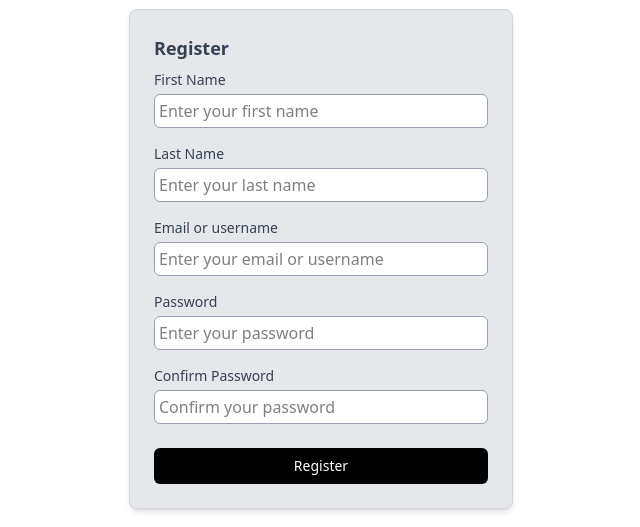
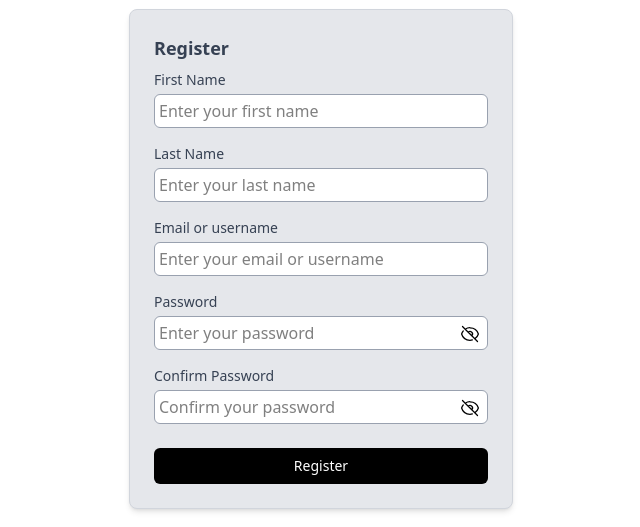
Before and after one commit to codecoffeeblack/internship, a Next.js app: page /register in a window 1280 px wide. Shown: the part 163-690 px from the top of the page, without its empty margins (319-959 px from the left). Built offline with nearby package versions, Linux system fonts and the light colour scheme.

Commit message:
feat: add error handler in registration page, add show password icon and logic

```diff
--- a/app/api/users/route.ts
+++ b/app/api/users/route.ts
@@ -46,21 +46,22 @@ export async function POST(request: NextRequest) {
   if (!valid) {
     return NextResponse.json({
       error: reason
-    })
+    }, {status: 400})
   }
 
   if (password !== confirm_password) {
     return NextResponse.json({
       error: "Password does not match"
-    })
+    }, {status: 400})
   }
 
-  const { data: existingUser } = await getSupabaseAdminClient().from("user").select("*").eq("email", email).single();
+  const { data: existingUser, error: existingUserError } = await getSupabaseAdminClient().from("user").select("*").eq("email", email).single();
+  console.log (existingUser, existingUserError);
   if (existingUser) {
     console.error("Error fetching user:", existingUser?.error?.message);
     return NextResponse.json({
       error: "Email already in use"
-    })
+    }, {status: 400})
   }
 
   const hashedPassword = await bcrypt.hash(password, 10);
--- a/app/register/page.tsx
+++ b/app/register/page.tsx
@@ -4,8 +4,38 @@ import InputField from "@/components/input-field";
 import LoginForm from "@/components/login-form";
 import Button from "@/components/button";
 import Link from "next/link";
+import { useState } from "react";
+import { useRouter } from "next/navigation";
+import InputFieldPassword from "@/components/input-field-password";
+
 
 const RegisterPage = () => {
+    const router = useRouter();
+    const [form, setForm] = useState({ first_name: '', last_name: '', email: '', password: '', confirm_password: '' });
+
+    const [isLoading, setIsLoading] = useState(false);
+    const [isError, setIsError] = useState(false);
+    const [errorMessage, setErrorMessage] = useState('');
+
+    const handleSubmit = async (event: React.FormEvent<HTMLFormElement>) => {
+            event.preventDefault();
+            setIsLoading(true);
+            setIsError(false);
+            const response = await fetch("/api/users", {
+                method: "POST",
+                body: JSON.stringify(form)
+            });
+            if (response?.ok) {
+                router.push("/login");
+            } else {
+                const data = await response.json();
+                console.log(data);
+                setErrorMessage(data.error);
+                setIsError(true);
+            }
+            setIsLoading(false);
+        }
+
     return (
         <div className="flex justify-center h-screen items-center flex-col gap-4">
             <div className="flex items-center flex-col gap-2">
@@ -14,39 +44,42 @@ const RegisterPage = () => {
             </div>
 
             <LoginForm label="Register">
-                <form>
+                <form onSubmit={ handleSubmit }>
                     <InputField
                         label="First Name"
                         placeholder="Enter your first name"
                         type="text"
-                        name="First_name"
-                        onChange={() => {}}/>
+                        name="first_name"
+                        onChange={(event) => setForm({...form, first_name: event.target.value})}/>
                     <InputField
                         label="Last Name"
                         placeholder="Enter your last name"
                         type="text"
-                        name="Last_name"
-                        onChange={() => {}}/>
+                        name="last_name"
+                        onChange={(event) => setForm({...form, last_name: event.target.value})}/>
                     <InputField
                         label="Email or username"
                         placeholder="Enter your email or username"
                         type="text"
-                        name="Email"
-                        onChange={() => {}}/>
-                    <InputField
+                        name="email"
+                        onChange={(event) => setForm({...form, email: event.target.value})}/>
+                    <InputFieldPassword
                         label="Password"
                         placeholder="Enter your password"
                         type="password"
-                        name="Password"
-                        onChange={() => {}}/>
-                    <InputField
+                        name="password"
+                        onChange={(event) => setForm({...form, password: event.target.value})}/>
+                    <InputFieldPassword
                         label="Confirm Password"
                         placeholder="Confirm your password"
                         type="password"
-                        name="Confirm_Password"
-                        onChange={() => {}}/>
-                    <Button label="Register" type="submit"></Button>
+                        name="confirm_password"
+                        onChange={(event) => setForm({...form, confirm_password: event.target.value})}/>
+                    <Button label={isLoading ? "Loading..." : "Register"} type="submit"></Button>
                 </form>
+                {
+                    isError ? <p className="text-red-500">{errorMessage}</p> : <></>
+                }
             </LoginForm>
 
             <div className="flex gap-1 text-sm">
--- /dev/null
+++ b/components/input-field-password.tsx
@@ -0,0 +1,37 @@
+import { ChangeEventHandler, useState } from "react";
+import { EyeIcon, EyeSlashIcon } from "@heroicons/react/24/outline";
+
+interface InputFieldProps {
+    label: string;
+    placeholder: string;
+    type: string;
+    name: string;
+    onChange: ChangeEventHandler<HTMLInputElement>;
+}
+
+const InputFieldPassword = (props: InputFieldProps) => {
+    const { label, placeholder, type, name, onChange } = props;
+    const [isShowPassword, setIsShowPassword] = useState(false)
+    const handleShowPassword = () => {
+        setIsShowPassword(!isShowPassword)
+    }
+    return (
+    <div className="flex flex-col gap-1 mb-4 relative">
+        <label className="text-sm font-medium text-gray-700">{label}</label>
+        <input onChange={onChange}
+        type={
+            isShowPassword? "text" : "password"
+        }
+        placeholder={placeholder}
+        name={name}
+        className="border border-1 border-gray-400 bg-white p-1 rounded-md"/>
+        <button type="button" onClick={handleShowPassword} className="absolute right-2 top-8">
+            {
+            isShowPassword? <EyeIcon style={{width: "20px"}}/> : <EyeSlashIcon style={{width: "20px"}}/>
+            }
+        </button>
+    </div>
+    )
+}
+
+export default InputFieldPassword
--- a/components/input-field.tsx
+++ b/components/input-field.tsx
@@ -13,7 +13,11 @@ const InputField = (props: InputFieldProps) => {
     return (
     <div className="flex flex-col gap-1 mb-4">
         <label className="text-sm font-medium text-gray-700">{label}</label>
-        <input onChange={onChange} type={type} placeholder={placeholder} name={name} className="border border-1 border-gray-400 bg-white p-1 rounded-md"/>
+        <input onChange={onChange}
+        type={type}
+        placeholder={placeholder}
+        name={name}
+        className="border border-1 border-gray-400 bg-white p-1 rounded-md"/>
     </div>
     )
 }
--- a/package.json
+++ b/package.json
@@ -9,6 +9,7 @@
     "lint": "eslint"
   },
   "dependencies": {
+    "@heroicons/react": "^2.2.0",
     "@supabase/supabase-js": "^2.107.0",
     "bcryptjs": "^3.0.3",
     "next": "16.2.6",
```
Also changed, not shown: 1 other file (tests, documents, lock files or other folders).
